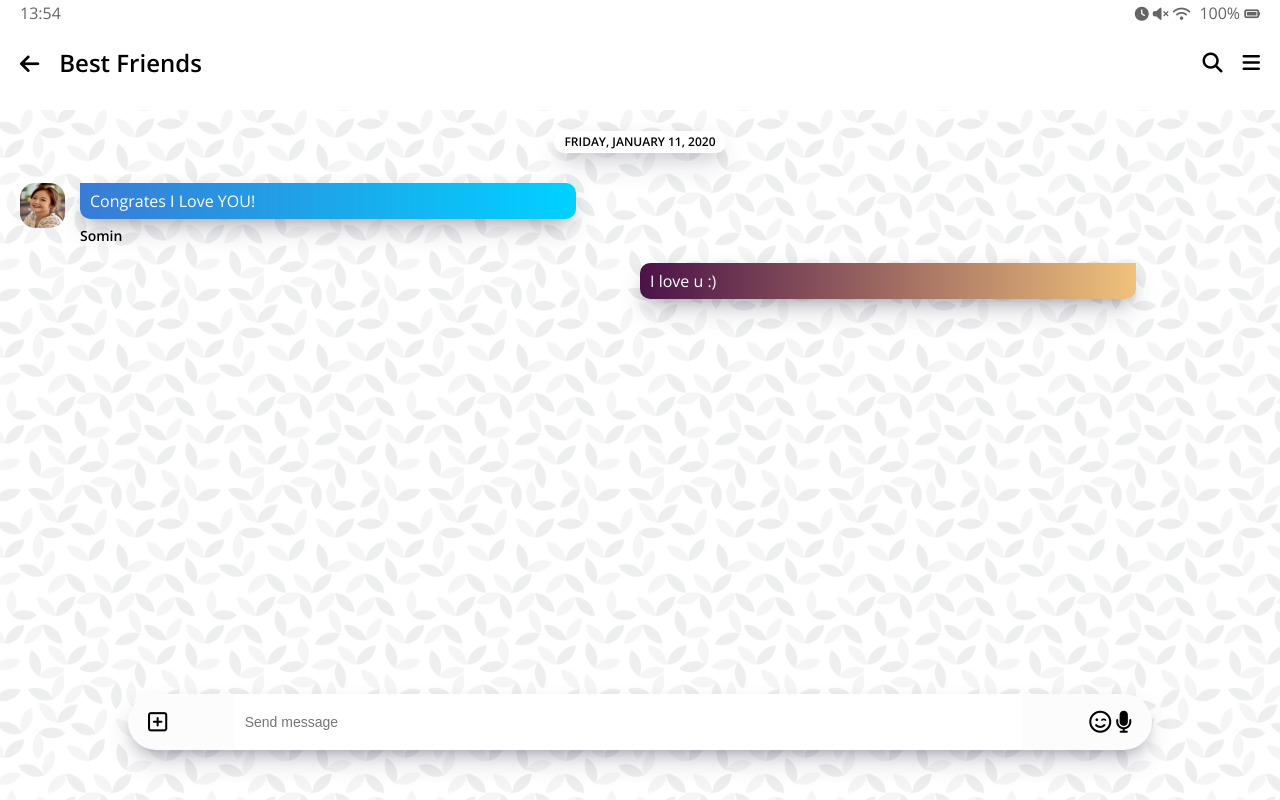
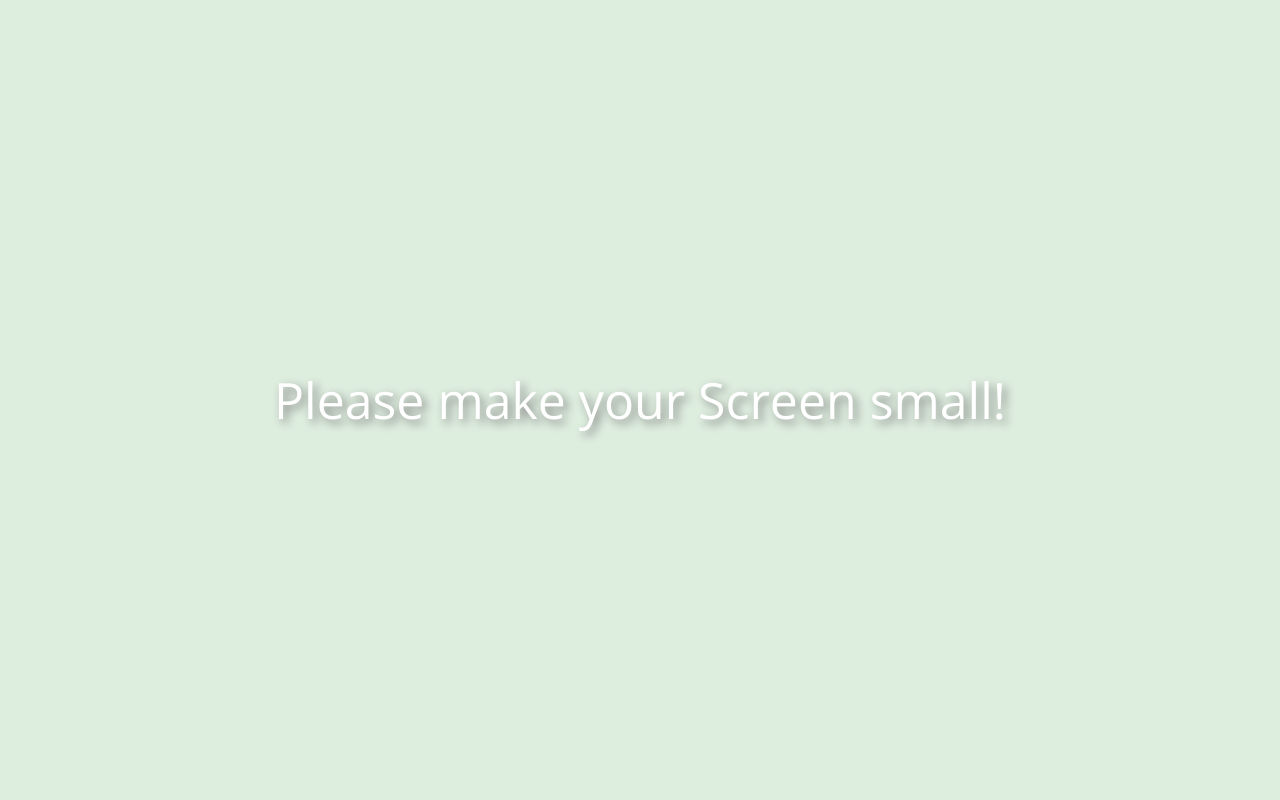
Before and after one commit to desimign/kakao-clone, a plain HTML site: page chat.html in a window 1280 px wide. Drawn offline with nearby package versions, Linux system fonts and the light colour scheme.

Commit message:
last-day

```diff
--- a/chat.html
+++ b/chat.html
@@ -40,10 +40,7 @@
           </span>
         </div>
       </header>
-
-
     </div>
-
 
     <main class="chat-screen">
       <ul class="chat__messages">
@@ -69,17 +66,19 @@
         </li>
       </ul>
     </main>
-    <div class="chat__write">
-      <div class="chat__write-column">
+    <div class="chat__write--container">
+      <input
+        class="chat__write"
+        class="chat__write-input"
+        type="text"
+        placeholder="Send message"
+      />
+
+      <div class="chat__icon-left chat__icon">
         <i class="far fa-plus-square"></i>
       </div>
-      <div class="chat__write-column">
-        <input
-          class="chat__wirte-input"
-          type="text"
-          placeholder="Send message"/>
-      </div>
-      <div class="chat__write-column">
+
+      <div class="chat__icon-right chat__icon">
         <span class="chat__write-icon">
           <i class="far fa-smile-wink"></i>
         </span>
@@ -88,5 +87,8 @@
         </span>
       </div>
     </div>
+    <div class="bigScreen">
+      <span class="bigScreen__text">Please make your Screen small!</span>
+    </div>
   </body>
 </html>
--- a/css/chat.css
+++ b/css/chat.css
@@ -1,122 +1,222 @@
-.header-wrapper{
-    background-color:white;
-    padding:5px 0px;
+.header-wrapper {
+  background-color: white;
+  padding: 5px 0px;
   position: fixed;
-    top:0px;
-    width:100%;
+  top: 0px;
+  width: 100%;
+  z-index: 2;
 }
 
-.chats-body{
-    padding:10px 0px;
-    padding-top:100px;
+.chats-body {
+  padding: 10px 0px;
+  padding-top: 100px;
 }
 
 .chats-body .header,
 .chats-body .status-bar {
-    padding:0px 20px;
+  padding: 0px 20px;
 }
-.chats-body{
+.chats-body {
   background-image: url("../images/chatBg.png");
   min-height: 100vh;
 }
-.chat__write{
-    position:fixed;
-    bottom:50px;
-    width:80%;
-    display:flex;
+
+.chat__write--container {
+  position: fixed;
+  bottom: 0;
+  display: flex;
   justify-content: space-between;
-    align-items: center;;
-    background-color:#fcfcfc;
+  align-items: center;
+  width: 100%;
   padding: 0px 20px;
-    border-radius: 40px;
-    left:0; right:0;
-    margin:0 auto;
-    box-shadow: 0 13px 27px -5px rgba(50,50,93,.25), 0 8px 16px -8px rgba(0,0,0,.3), 0 -6px 16px -6px rgba(0,0,0,.025);
+  left: 0;
+  right: 0;
+  margin: 0 auto;
+}
+@keyframes float {
+  0% {
+    box-shadow: 0 13px 27px -5px rgba(50, 50, 93, 0.25),
+      0 8px 16px -8px rgba(0, 0, 0, 0.3), 0 -6px 16px -6px rgba(0, 0, 0, 0.025);
+  }
+  50% {
+    box-shadow: 0 13px 27px -60px rgba(50, 50, 93, 0.25),
+      0 8px 16px -8px rgba(0, 0, 0, 0.3), 0 -6px 16px -6px rgba(0, 0, 0, 0.025);
+    margin: 5px auto;
+  }
+  100% {
+    box-shadow: 0 13px 27px -5px rgba(50, 50, 93, 0.25),
+      0 8px 16px -8px rgba(0, 0, 0, 0.3), 0 -6px 16px -6px rgba(0, 0, 0, 0.025);
+  }
 }
 
-.chat__write i{
-    font-size:22px
+.chat__write {
+  margin: 0 auto;
+  bottom: 0px;
+  width: 100%;
+  border-radius: 0;
+  padding: 20px 60px;
+  width: 100%;
+  border: none;
+  font-size: 14px;
+  transition: width 0.5s ease-in, border-radius 0.5s ease-in,
+    transform 0.5s ease-in;
 }
-.chat__write-column:nth-child(2){
-    width:80%;
+.chat__write:focus ~ .chat__icon {
+  opacity: 0;
+}
+.chat__write:focus {
+  outline: none;
+  width: 80%;
+  transform: translateY(-100px);
+  border-radius: 20px;
+  animation: float 1.5s ease-in-out infinite forwards;
+}
+.chat__icon {
+  font-size: 18px;
+  transition: opacity 0.3s ease-in-out;
+}
+.chat__icon-left {
+  position: absolute;
+  left: 10px;
+}
+.chat__icon-right {
+  position: absolute;
+  right: 10px;
 }
 
-.chat__write-column input{
-    padding:20px 10px;
-    width:100%;
-    border:none;
-    font-size:14px;
-}
-.chat__write-column input:focus{
-    outline:none;
+.chat__write i {
+  font-size: 22px;
 }
 
-.chat-screen .chat__messages{
-    border-top:1px solid #f7f7f7;
-    padding-top:30px;
+.chat__write-column:nth-child(2) {
+  width: 80%;
+}
+
+.chat__write-column input {
+}
+
+.chat-screen .chat__messages {
+  border-top: 1px solid #f7f7f7;
+  padding-top: 30px;
   display: flex;
   flex-direction: column;
   align-items: center;
   padding: 0px 20px;
 }
 
-.chat__messages .chat__timestamp{
+.chat__messages .chat__timestamp {
   background-color: white;
   font-size: 12px;
-    padding:5px 10px;
-    margin-top:30px;
-    border-radius:10px;
-    margin-bottom:30px;
-    box-shadow: 0 13px 27px -5px rgba(50,50,93,.25), 0 8px 16px -8px rgba(0,0,0,.3), 0 -6px 16px -6px rgba(0,0,0,.025);
+  padding: 5px 10px;
+  margin-top: 30px;
+  border-radius: 10px;
+  margin-bottom: 30px;
+  box-shadow: 0 13px 27px -5px rgba(50, 50, 93, 0.25),
+    0 8px 16px -8px rgba(0, 0, 0, 0.3), 0 -6px 16px -6px rgba(0, 0, 0, 0.025);
   text-transform: uppercase;
-    font-weight:700;
+  font-weight: 700;
 }
-.message{
+.message {
   display: flex;
   align-items: flex-start;
-    width:50%;
-    margin-bottom:20px;
+  width: 50%;
+  margin-bottom: 20px;
 }
-.message .message__content{
+.message .message__content {
   width: 80%;
 }
-.incoming-message{
+.incoming-message {
   align-self: flex-start;
 }
-.sent-message{
-    align-self: flex-end
-}
-.incoming-message img{
-    width:45px;
-    height:45px;
-    border-radius: 15px;
-    margin-right:15px;
+.sent-message {
+  align-self: flex-end;
 }
 
-.message .message__bubble{
-    box-shadow: 0 13px 27px -5px rgba(50,50,93,.25), 0 8px 16px -8px rgba(0,0,0,.3), 0 -6px 16px -6px rgba(0,0,0,.025);
+@keyframes spin {
+  from {
+    transform: none;
+  }
+  to {
+    transform: rotateY(1turn);
+  }
+}
+
+.incoming-message img {
+  width: 45px;
+  height: 45px;
+  border-radius: 15px;
+  margin-right: 15px;
+  animation: spin 1s ease-in-out;
+}
+
+.message .message__bubble {
+  box-shadow: 0 13px 27px -5px rgba(50, 50, 93, 0.25),
+    0 8px 16px -8px rgba(0, 0, 0, 0.3), 0 -6px 16px -6px rgba(0, 0, 0, 0.025);
   background-color: white;
-    padding:10px;
+  padding: 10px;
+}
+.incoming-message .message__author {
+  margin-top: 10px;
+  display: block;
+  font-weight: 600;
+  font-size: 14px;
+}
+.incoming-message .message__bubble {
+  border-radius: 0px 10px 10px 10px;
+  background: #00d2ff; /* fallback for old browsers */
+  background: -webkit-linear-gradient(
+    to right,
+    #3a7bd5,
+    #00d2ff
+  ); /* Chrome 10-25, Safari 5.1-6 */
+  background: linear-gradient(
+    to right,
+    #3a7bd5,
+    #00d2ff
+  ); /* W3C, IE 10+/ Edge, Firefox 16+, Chrome 26+, Opera 12+, Safari 7+ */
+  color: white;
+}
+.sent-message .message__bubble {
+  border-radius: 10px 0px 10px 10px;
+  background: #f0c27b; /* fallback for old browsers */
+  background: -webkit-linear-gradient(
+    to right,
+    #4b1248,
+    #f0c27b
+  ); /* Chrome 10-25, Safari 5.1-6 */
+  background: linear-gradient(
+    to right,
+    #4b1248,
+    #f0c27b
+  ); /* W3C, IE 10+/ Edge, Firefox 16+, Chrome 26+, Opera 12+, Safari 7+ */
+  color: white;
+}
 
+@keyframes incomingAnimation {
+  from {
+    transform: translateX(-20px);
+    opacity: 0;
   }
-.incoming-message .message__author{
-    margin-top:10px;
-    display:block;
-    font-weight:600;
-    font-size:14px;
+  to {
+    transform: none;
+    opacity: 1;
   }
-.incoming-message .message__bubble{
-    border-radius:0px 10px 10px 10px;
-    background: #00d2ff;  /* fallback for old browsers */
-    background: -webkit-linear-gradient(to right, #3a7bd5, #00d2ff);  /* Chrome 10-25, Safari 5.1-6 */
-    background: linear-gradient(to right, #3a7bd5, #00d2ff); /* W3C, IE 10+/ Edge, Firefox 16+, Chrome 26+, Opera 12+, Safari 7+ */
-    color:white;
+}
+.incoming-message {
+  animation: incomingAnimation 0.3s ease-in forwards;
+}
 
+@keyframes sentAnimation {
+  from {
+    transform: translateX(20px);
+    opacity: 0;
   }
-.sent-message .message__bubble{
-    border-radius:10px 0px 10px 10px;
-    background: #F0C27B;  /* fallback for old browsers */
-    background: -webkit-linear-gradient(to right, #4B1248, #F0C27B);  /* Chrome 10-25, Safari 5.1-6 */
-    background: linear-gradient(to right, #4B1248, #F0C27B); /* W3C, IE 10+/ Edge, Firefox 16+, Chrome 26+, Opera 12+, Safari 7+ */
-    color:white;
+  to {
+    transform: none;
+    opacity: 1;
   }
+}
+
+.sent-message {
+  animation: sentAnimation 0.3s ease-in forwards;
+}
--- /dev/null
+++ b/css/mobile.css
@@ -0,0 +1,24 @@
+.bigScreen {
+  position: absolute;
+  width: 100%;
+  height: 100%;
+  background-color: #ddedde;
+  /* background-color  #fce006; */
+  top: 0;
+  cursor: not-allowed;
+  justify-content: center;
+  align-items: center;
+  z-index: 5;
+  color: white;
+  font-size: 50px;
+  /* font-weight: 500; */
+  padding: 0px 20px;
+  line-height: 1.5;
+  text-shadow: 4px 4px 10px gray;
+}
+
+@media screen and (min-width: 550px) {
+  .bigScreen {
+    display: flex;
+  }
+}
--- a/css/nav-bar.css
+++ b/css/nav-bar.css
@@ -34,3 +34,17 @@
   border-radius: 50%;
   text-align: center;
 }
+
+@keyframes showNavBar {
+  from {
+    transform: translateY(80px);
+  }
+  to {
+    transform: none;
+  }
+}
+.nav {
+  /* transform: translateY(80px); */
+  animation: showNavBar 0.1s ease-out;
+  /* animation-delay: 0.3s; */
+}
--- a/css/styles.css
+++ b/css/styles.css
@@ -9,7 +9,7 @@
 @import "more.css";
 @import "settings.css";
 @import "chat.css";
-
+@import "mobile.css";
 body {
   background-color: white;
   padding: 10px 20px;
@@ -24,3 +24,17 @@ a {
   color: inherit;
   text-decoration: none;
 }
+
+@keyframes fadeIn {
+  from {
+    opacity: 0;
+    transform: translateY(50px);
+  }
+  to {
+    opacity: 1;
+    transform: none;
+  }
+}
+main {
+  animation: fadeIn 0.5s ease-in-out;
+}
```
Also changed, not shown: find.html (+3 -0 lines), friends.html (+5 -2 lines), homework/day-13/index.html (+1 -1 lines), index.html (+3 -0 lines), more.html (+3 -0 lines), settings.html (+3 -0 lines). Lines whose indentation alone changed are shown as unchanged.
